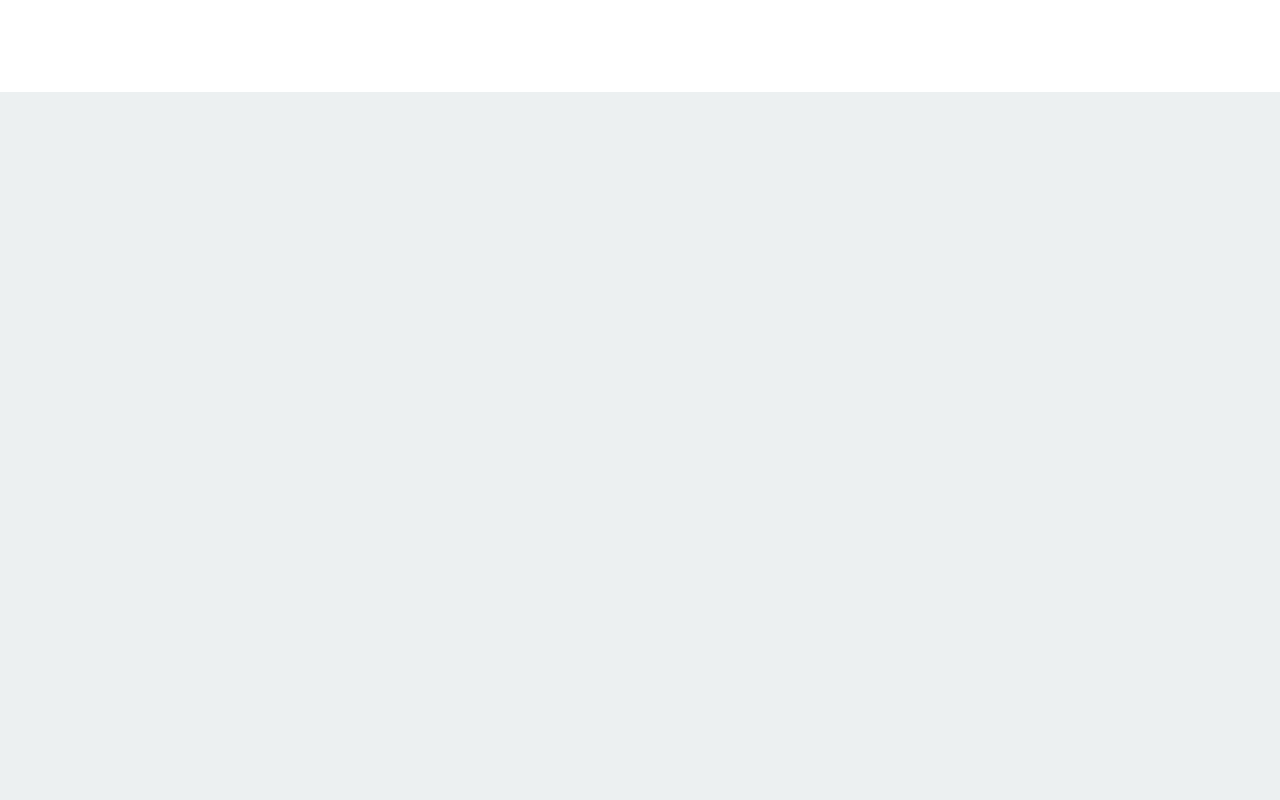
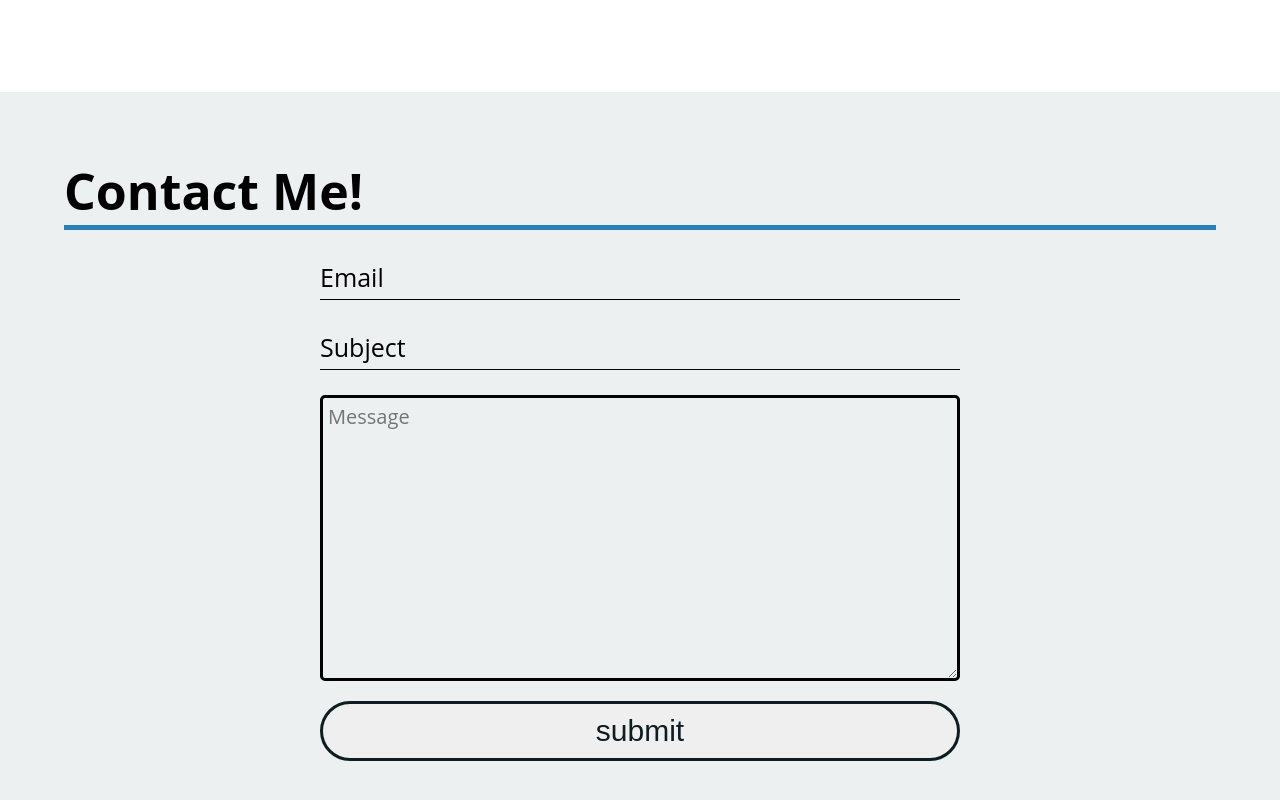
Before and after one commit to bhamann-collab/reactportfolio, a React (Create React App) app: page / in a window 1280 px wide. Shown: the part 2400-3200 px from the top of the page. Built offline with nearby package versions, Linux system fonts and the light colour scheme.

Commit message:
ContactMe component has been made

```diff
--- a/src/App.js
+++ b/src/App.js
@@ -4,6 +4,7 @@ import TitlePage from './components/titlePage/TitlePage'
 import AboutMe from './components/aboutMe/AboutMe'
 import Portfolio from './components/Portfolio/Portfolio'
 import Skills from './components/skills/Skills'
+import ContactMe from './components/contactMe/ContactMe'
 
 function App() {
   return (
@@ -12,6 +13,7 @@ function App() {
       <AboutMe />
       <Portfolio />
       <Skills />
+      <ContactMe />
     </div>
   );
 }
--- /dev/null
+++ b/src/components/contactMe/ContactMe.js
@@ -0,0 +1,28 @@
+import React from 'react'
+
+const ContactMe = () => {
+    return (
+        <form action="https://formspree.io/brockohamann@gmail.com" method="POST" class="navDirect" id="navContactMe">
+            <h1>Contact Me!</h1>
+            <div class="headingLine"></div>
+            <div class="form form-email">
+                <input type="text" name="email" class="email" autocomplete="off" required />
+                <label for="email" class="label-type">
+                    <span class="content-name">Email</span>
+                </label>
+            </div>
+            <div class="form form-name">
+                <input type="text" name="subject" class="subject" autocomplete="off" required />
+                <label for="subject" class="label-type">
+                    <span class="content-name">Subject</span>
+                </label>
+            </div>
+            <div class="form-message">
+                <textarea rows="10" cols="30" type="text" name="message" class="message" autocomplete="off" placeholder="Message"></textarea>
+            </div>
+            <button type="submit" id="submitButton" value="send">submit</button>
+            </form>
+    )
+}
+
+export default ContactMe
```
